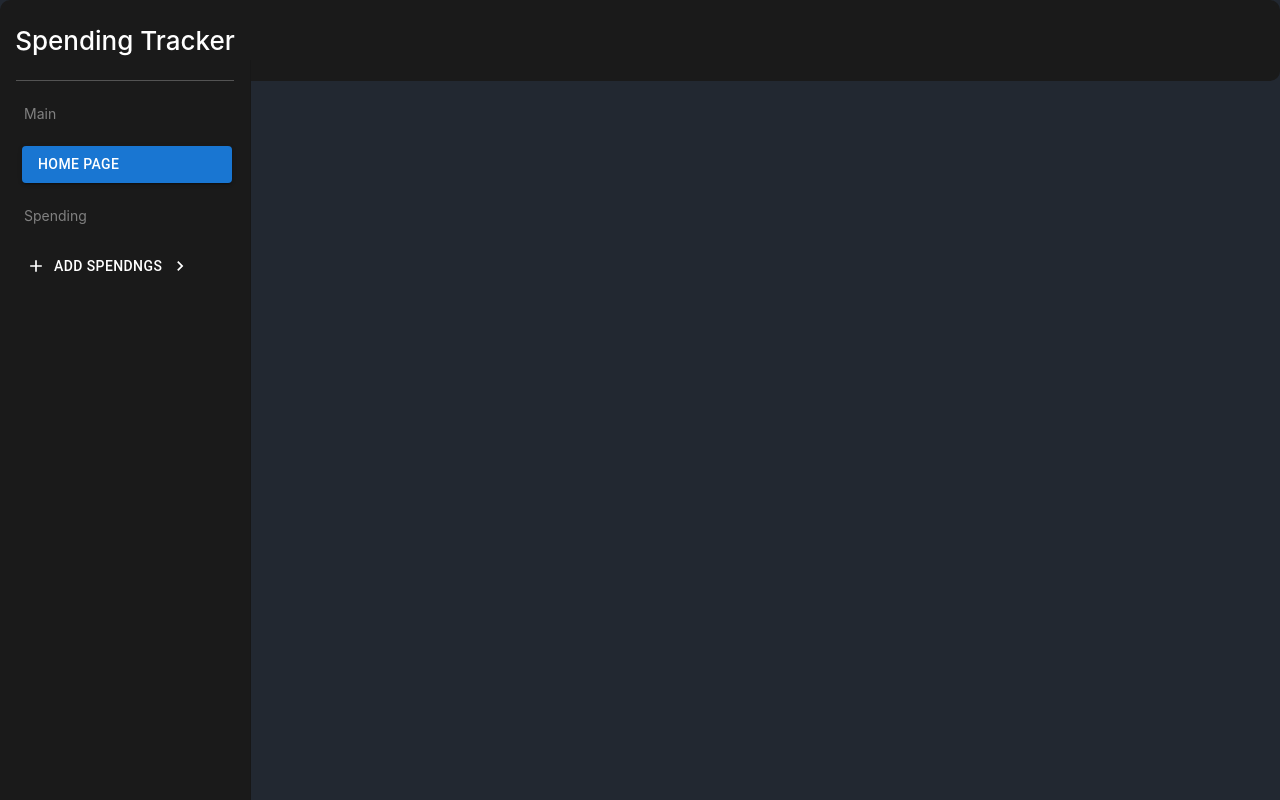
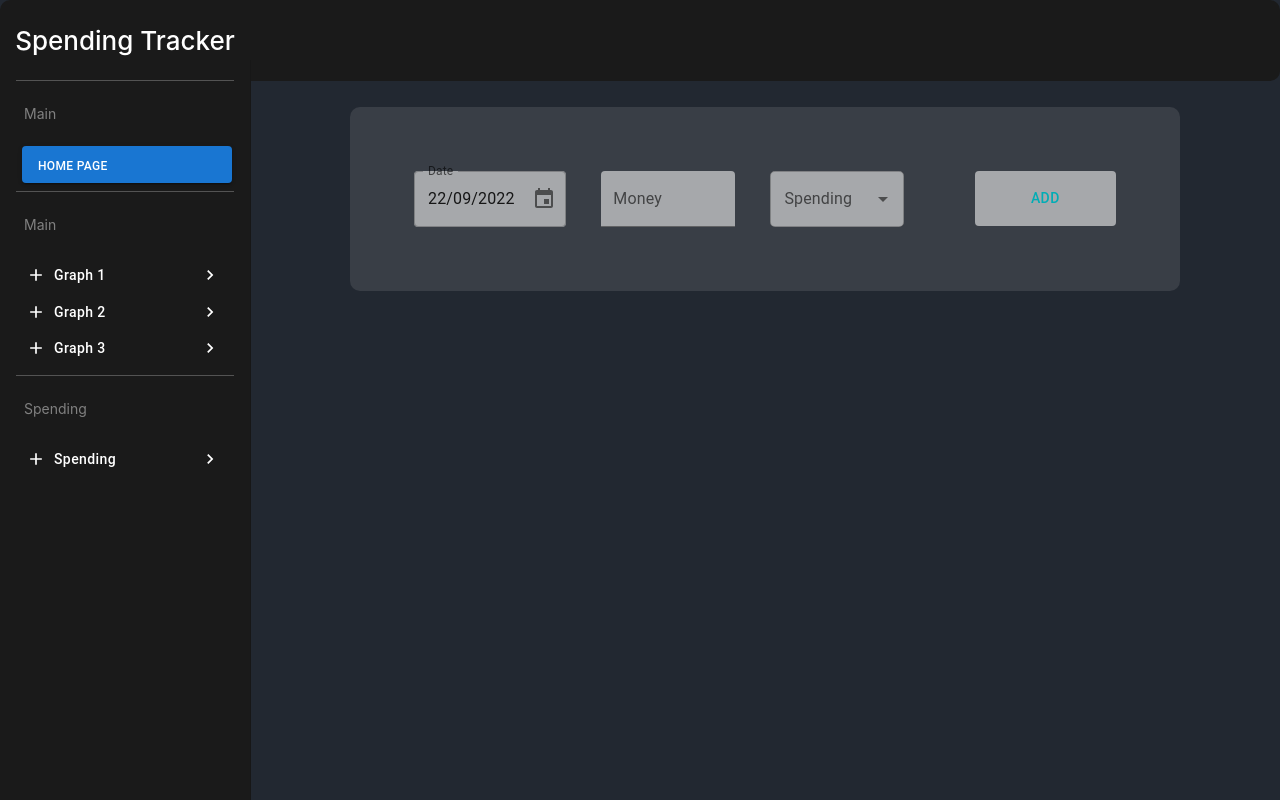
Before and after one commit to Slaykha/Money-Tracker, a React (Create React App) app: page /spending in a window 1280 px wide. Built offline with nearby package versions, Linux system fonts and the light colour scheme.

Commit message:
update AddSpending file to Spending, add new list items, fix css of text buttons.

```diff
--- a/src/App.js
+++ b/src/App.js
@@ -1,10 +1,10 @@
 import React, { useState } from "react";
 import { BrowserRouter, HashRouter, Route, Routes } from "react-router-dom";
-import AddSpending from "./components/AddSpending";
 import { Header } from "./components/header/Header";
 import { Home } from "./components/Home";
 import { Menu } from "./components/sideMenu/Menu";
 import SpendingList from "./components/spendingsList/SpendingList";
+import Spending from "./components/Spending";
 
 export const ENDPOINT = "http://localhost:12345"
 
@@ -20,7 +20,7 @@ function App() {
         <Menu />
         <Routes>
           <Route path="/" element={<Home/>}/>
-          <Route path="/add" element={<AddSpending setSpendingArray={setSpendingArray}/>} />
+          <Route path="/spending" element={<Spending setSpendingArray={setSpendingArray}/>} />
         </Routes>
 
       </BrowserRouter>
--- a/src/components/AddSpending.js
+++ b/src/components/Spending.js
@@ -26,7 +26,7 @@ const useStyles = makeStyles((theme) => ({
 
 }))
 
-const AddSpending = ({setSpendingArray}) => {
+const Spending = ({setSpendingArray}) => {
     const classes = useStyles()
 
     const date = new Date()
@@ -72,4 +72,4 @@ const AddSpending = ({setSpendingArray}) => {
     );
 };
 
-export default AddSpending;
+export default Spending;
--- a/src/components/sideMenu/Item.js
+++ b/src/components/sideMenu/Item.js
@@ -6,7 +6,10 @@ import AddIcon from '@mui/icons-material/Add';
 import ChevronRightIcon from '@mui/icons-material/ChevronRight';
 
 const useStyles = makeStyles({
-
+    endIcon:{
+        position:"absolute",
+        right:"1rem"
+    }
 })
 
 export const Item = (props) => {
@@ -23,7 +26,7 @@ export const Item = (props) => {
             ?
                 <Button
                     variant="contained"
-                    sx={{marginLeft: "22px", width:"210px", justifyContent:"normal", fontSize:"14px"}}
+                    sx={{marginLeft: "22px", width:"210px", justifyContent:"normal", fontSize:"12px", paddingTop:"10px"}}
                     component={Link}
                     to={`/${itemLocation}`}
                 >
@@ -32,7 +35,10 @@ export const Item = (props) => {
             :
                 <Button
                     variant="text"
-                    sx={{marginLeft: "22px", width:"210px", justifyContent:"normal", fontSize:"14px", color:"white"}}
+                    classes={{
+                        endIcon: classes.endIcon
+                    }}
+                    sx={{marginLeft: "22px", width:"210px", justifyContent:"normal", fontSize:"14px", color:"white", textTransform:"none"}}
                     component={Link}
                     to={`/${itemLocation}`}
                     startIcon={<AddIcon />}
--- a/src/components/sideMenu/LeftDrawer.js
+++ b/src/components/sideMenu/LeftDrawer.js
@@ -27,7 +27,8 @@ export const LeftDrawer = () => {
   const classes = useStyles()
 
   const [homeListItems, setHomeListItems] = useState([{itemText:"Home Page", itemType:"Button", itemLocation:""}])
-  const [speningsListItems, setSpendingsListItems] = useState([{itemText:"Add Spendngs", itemType:"Text", itemLocation:"add"}])
+  const [mainListItems, setMainListItems] = useState([{itemText:"Graph 1", itemType:"Text", itemLocation:""}, {itemText:"Graph 2", itemType:"Text", itemLocation:""}, {itemText:"Graph 3", itemType:"Text", itemLocation:""}])
+  const [speningsListItems, setSpendingsListItems] = useState([{itemText:"Spending", itemType:"Text", itemLocation:"spending"}])
 
   return (
     <Drawer
@@ -38,6 +39,11 @@ export const LeftDrawer = () => {
         <Divider classes={{root: classes.divider}} variant="middle"/>
 
         <ItemList listTitle={"Main"} listItems={homeListItems}/>
+        <Divider classes={{root: classes.divider}} style={{marginTop:"1vh", marginBottom:"1vh"}} variant="middle"/>
+
+        <ItemList listTitle={"Main"} listItems={mainListItems}/>
+        <Divider classes={{root: classes.divider}} style={{marginTop:"1vh", marginBottom:"1vh"}} variant="middle"/>
+
         <ItemList listTitle={"Spending"} listItems={speningsListItems}/>
       </div>
     </Drawer>
```
